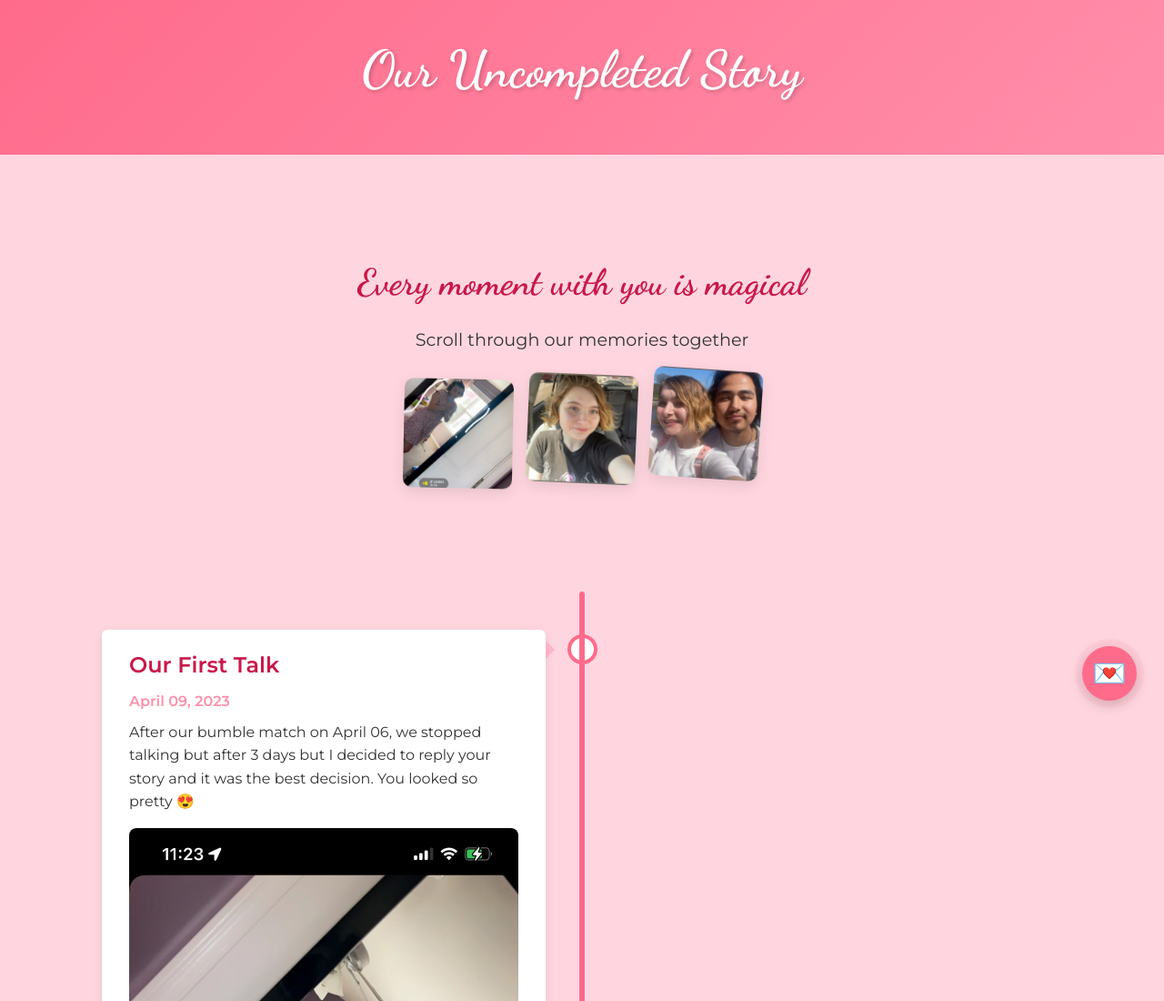
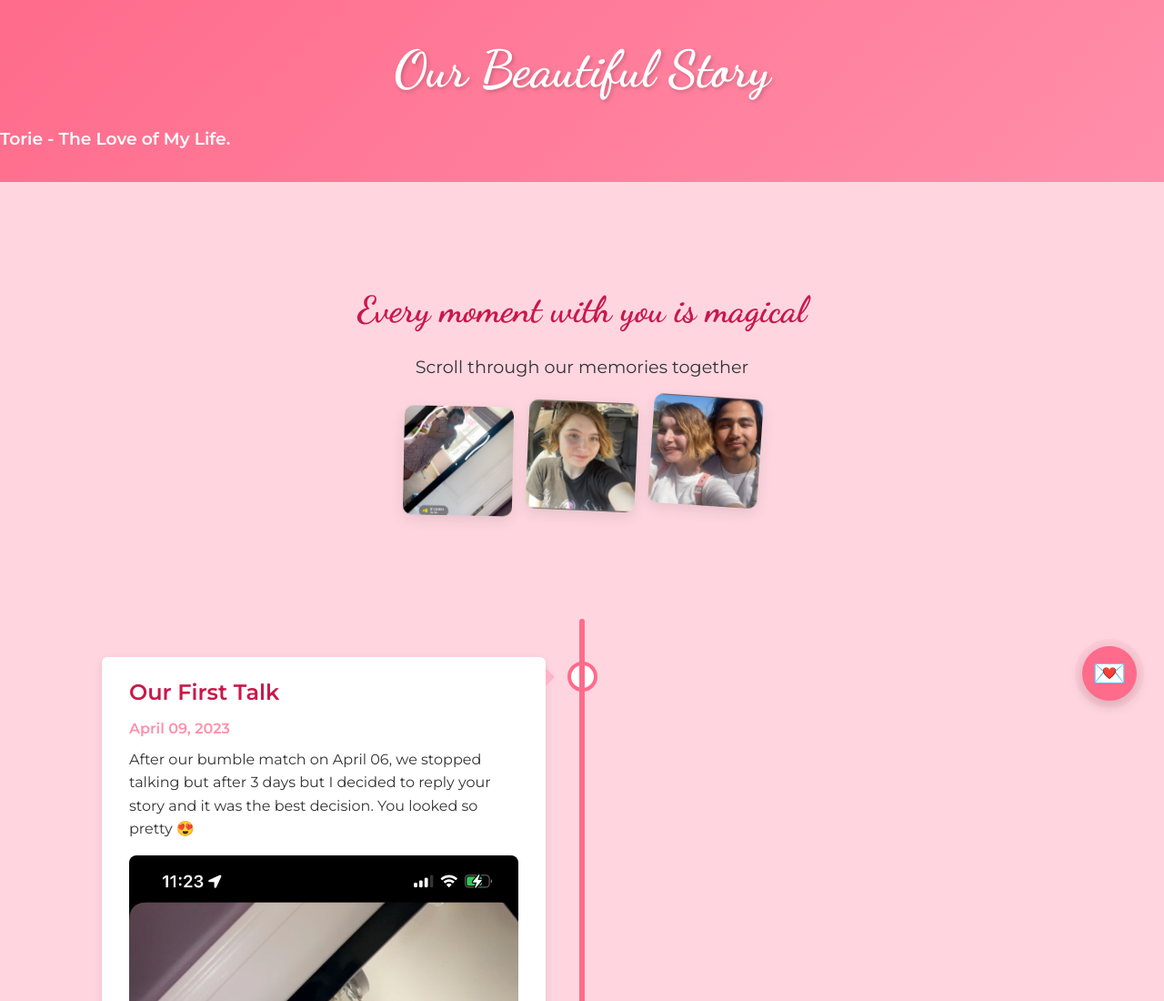
Before and after one commit to biv3k224/adventure-book, a plain HTML site: page index.html in a window 1280 px wide. Shown: the top 1100 px of the page at 91% size. Drawn offline with Linux system fonts and the light colour scheme.

Commit message:
small changes

```diff
--- a/index.html
+++ b/index.html
@@ -13,7 +13,7 @@
   window.dataLayer = window.dataLayer || [];
   function gtag(){dataLayer.push(arguments);}
   gtag('js', new Date());
-  gtag('config', 'G-XXXXXXXXXX'); // Replace with your Measurement ID
+  gtag('config', 'G-3039P5S58V'); // Replace with your Measurement ID
 </script>
 </head>
 <body>
@@ -22,7 +22,8 @@
     </div>
 
     <header>
-        <h1>Our Uncompleted Story</h1>
+        <h1>Our Beautiful Story</h1>
+        <h3 style="text-align: left;">Torie - The Love of My Life.</h3>
         <div class="hearts-container"></div>
     </header>
 
```
